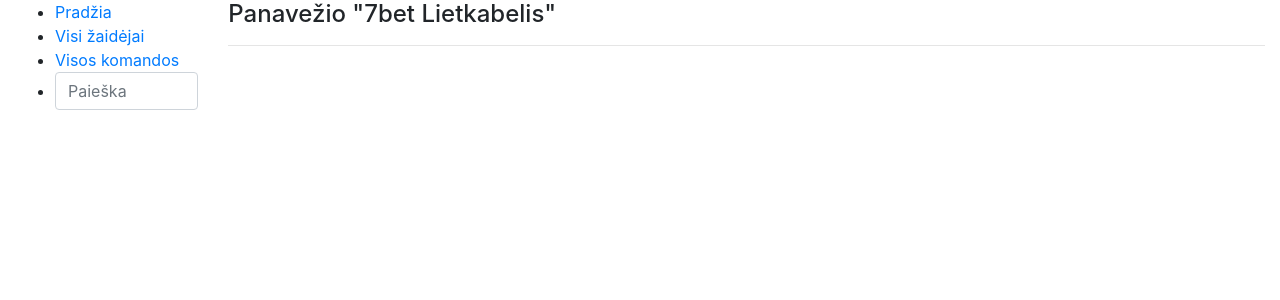
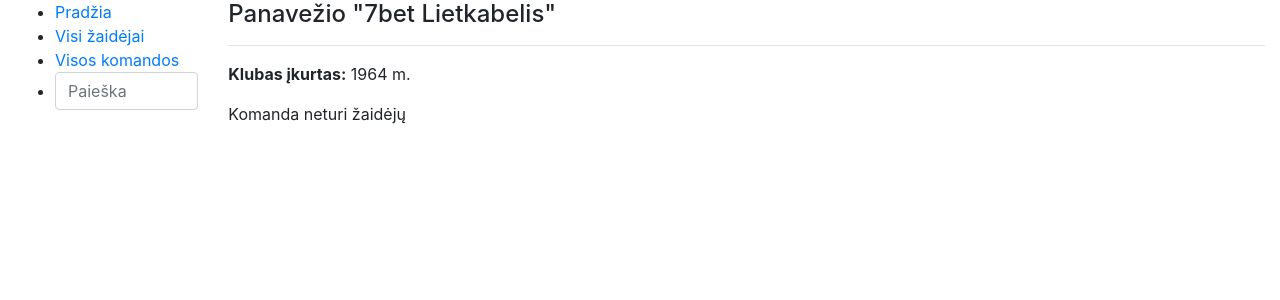
Before and after one commit to regis1986/praktika2, a Django app: page /komandos/2 in a window 1280 px wide. Shown: the top 300 px of the page. Run offline with Django 4.2, Linux system fonts and the light colour scheme; data comes from the database, SQL or seed files in the repository; some libraries are stand-ins or nearby versions.

Commit message:
prideti zaidejai prie komandos viewse

```diff
--- a/komanda/templates/viena_komanda.html
+++ b/komanda/templates/viena_komanda.html
@@ -4,9 +4,14 @@
 
 <h4> {{ viena_komanda_t.miestas }} {{  viena_komanda_t.pavadinimas }}</h4>
 <hr/>
+<p><strong>Klubas įkurtas:</strong> {{ viena_komanda_t.ikurimo_data }} m. </p>
+{% if viena_komanda_t.zaidejas_set.all %}
+<p >Komanda {{ viena_komanda_t.pavadinimas }} turi šiuos žaidėjus: </p>
+    {% for zaidejas_o in viena_komanda_t.zaidejas_set.all %}
+        <p><li>{{ zaidejas_o.vardas }} {{ zaidejas_o.pavarde  }}</li></p>
 
-
-
-
-
+    {% endfor %}
+{% else %}
+    <p>Komanda neturi žaidėjų</p>
+{% endif %}
 {% endblock %}
--- a/komanda/templates/visos_komandos.html
+++ b/komanda/templates/visos_komandos.html
@@ -5,7 +5,7 @@
 <p>Pradinis komandų sąrašas:</p>
 <ul>
     {% for komanda_o in visos_komandos_t %}
-        <li>{{ komanda_o.pavadinimas }}</li>
+        <li><a href="{% url 'viena-komanda' komanda_o.id %}">{{ komanda_o.pavadinimas }}</a></li>
     {% endfor %}
 </ul>
 {% endblock %}
```
